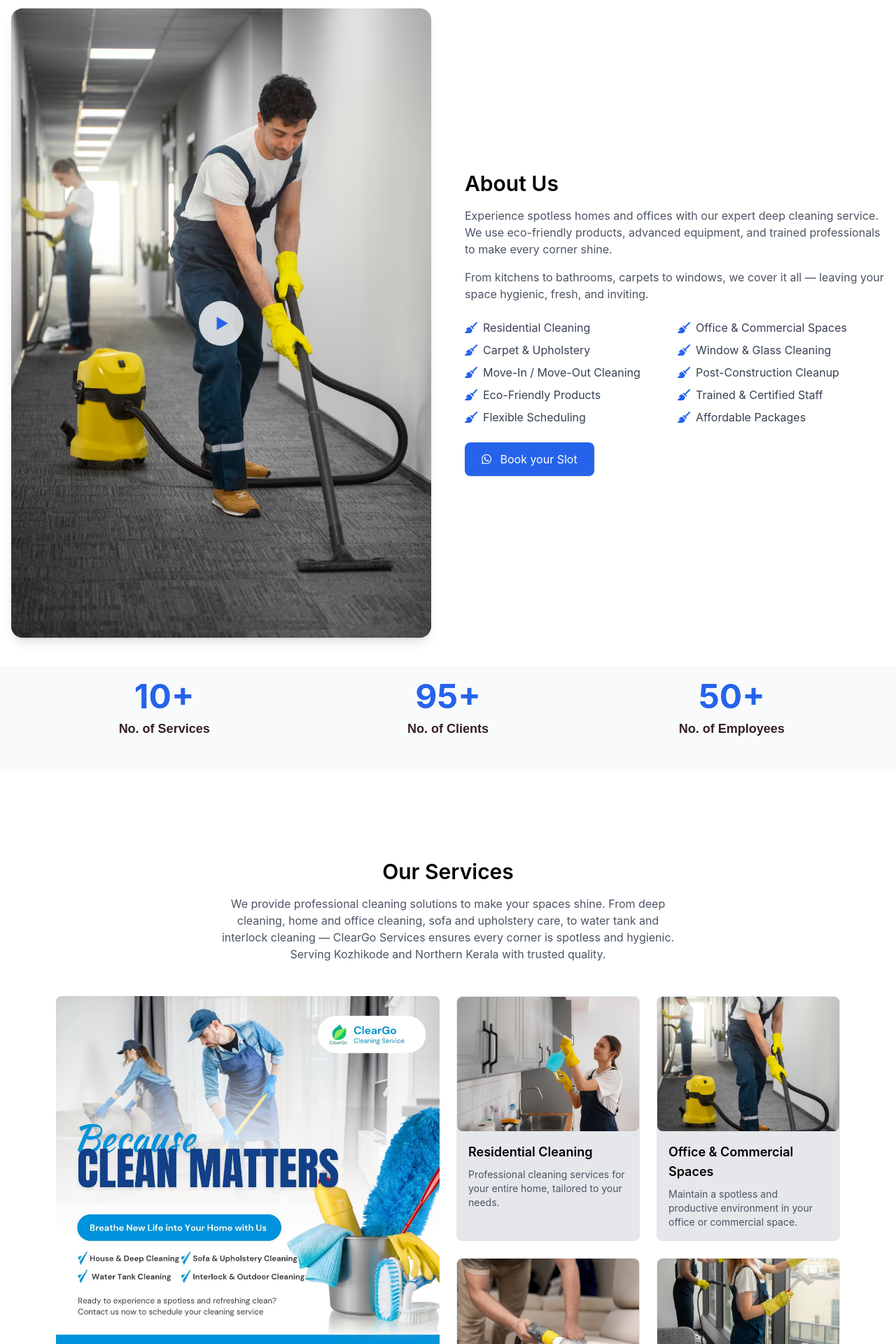
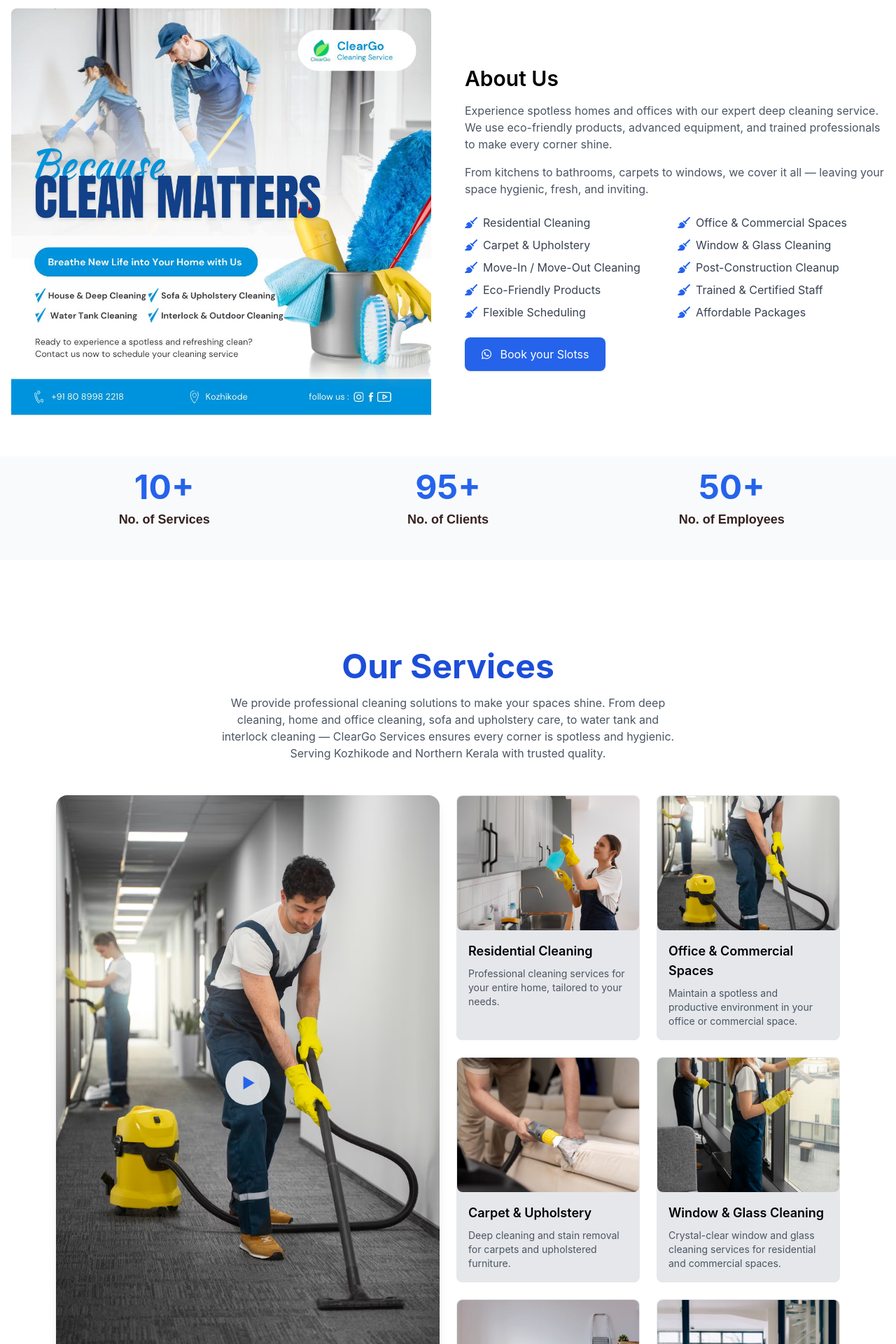
Before and after one commit to Ashik-ch/cleargo-services, a React (Create React App) app: page / in a window 1280 px wide. Shown: the part 880-2800 px from the top of the page at 70% size. Built offline with nearby package versions, Linux system fonts and the light colour scheme.

Commit message:
amiamtion

```diff
--- a/package.json
+++ b/package.json
@@ -8,6 +8,7 @@
     "@testing-library/jest-dom": "^6.6.3",
     "@testing-library/react": "^16.3.0",
     "@testing-library/user-event": "^13.5.0",
+    "motion": "^12.23.15",
     "react": "^19.1.0",
     "react-countup": "^6.5.3",
     "react-dom": "^19.1.0",
--- a/src/components/About.jsx
+++ b/src/components/About.jsx
@@ -1,5 +1,6 @@
 import React from "react";
 import CountUp from 'react-countup';
+import { motion } from "framer-motion";
 
 const About = () => {
 
@@ -19,29 +20,11 @@ const About = () => {
     <section className="py-16 ">
       <div className="max-w-7xl mx-auto px-4 flex flex-col lg:flex-row items-center gap-12 bg-white">
         <div className="w-full lg:w-1/2 relative">
-          <a
-            href="https://youtu.be/oySJFZjTFh8?si=89uVlpJNqh7326IQ"
-            target="_blank"
-            rel="noopener noreferrer"
-            className="group relative block"
-          >
-            <img
-              src={`${process.env.PUBLIC_URL}/assets/images/commercial.jpg`}
-              alt="Deep Cleaning Video"
-              className="rounded-2xl shadow-lg"
-            />
-            <span className="absolute inset-0 flex items-center justify-center">
-              <span className="w-16 h-16 bg-white bg-opacity-80 rounded-full flex items-center justify-center group-hover:scale-110 transition transform">
-                <svg
-                  className="w-8 h-8 text-blue-600"
-                  fill="currentColor"
-                  viewBox="0 0 20 20"
-                >
-                  <path d="M6 4l10 6-10 6V4z" />
-                </svg>
-              </span>
-            </span>
-          </a>
+          <img
+            src={`${process.env.PUBLIC_URL}/assets/images/ads.jpg`}
+            alt="ads"
+            className="rounded-lg w-full object-cover"
+          />
         </div>
 
         {/* Text Section */}
@@ -66,14 +49,18 @@ const About = () => {
             ))}
           </ul>
           <div className="flex justify-center md:justify-start">
-            <a
+            <motion.a
               href="https://wa.me/918089982218?text=Hello%20ClearGo%20Services%2C%20I%20would%20like%20to%20book%20a%20cleaning%20service."
               target="_blank"
               rel="noopener noreferrer"
-              className="inline-block bg-blue-600 text-white px-6 py-3 rounded-lg shadow hover:bg-blue-700 transition"
+              className="inline-block bg-blue-600 text-white px-6 py-3 rounded-lg shadow hover:bg-blue-700"
+              initial={{ opacity: 0, x: -25 }}
+              whileInView={{ opacity: 1, x: 0 }}
+              viewport={{ once: true }} // animate only once
+              transition={{ duration: 0.9, ease: [0.17, 0.55, 0.55, 1] }}
             >
-              <i className="fab fa-whatsapp mr-2"></i> Book your Slot
-            </a>
+              <i className="fab fa-whatsapp mr-2"></i> Book your Slotss
+            </motion.a>
           </div>
         </div>
       </div>
@@ -117,7 +104,7 @@ const About = () => {
           </div>
         </div>
       </div>
-    </section>
+    </section >
 
   );
 };
--- a/src/components/Services.jsx
+++ b/src/components/Services.jsx
@@ -1,37 +1,37 @@
 import React from "react";
 import "./services.scss";
+import { motion } from "framer-motion";
 
 const services = [
   {
     title: "Residential Cleaning",
     desc: "Professional cleaning services for your entire home, tailored to your needs.",
-    url: "/assets/images/residential.jpg"
-
+    url: "/assets/images/residential.jpg",
   },
   {
     title: "Office & Commercial Spaces",
     desc: "Maintain a spotless and productive environment in your office or commercial space.",
-    url: "/assets/images/commercial.jpg"
+    url: "/assets/images/commercial.jpg",
   },
   {
     title: "Carpet & Upholstery",
     desc: "Deep cleaning and stain removal for carpets and upholstered furniture.",
-    url: "/assets/images/upholstery.jpg"
+    url: "/assets/images/upholstery.jpg",
   },
   {
     title: "Window & Glass Cleaning",
     desc: "Crystal-clear window and glass cleaning services for residential and commercial spaces.",
-    url: "/assets/images/glass.jpg"
+    url: "/assets/images/glass.jpg",
   },
   {
     title: "Move-In / Move-Out Cleaning",
     desc: "Detailed cleaning to prepare your space for new occupants or fresh beginnings.",
-    url: "/assets/images/move-in.jpg"
+    url: "/assets/images/move-in.jpg",
   },
   {
     title: "Post-Construction Cleanup",
     desc: "Comprehensive cleaning services after construction or renovation projects.",
-    url: "/assets/images/postconstruction.jpg"
+    url: "/assets/images/postconstruction.jpg",
   },
 ];
 
@@ -41,25 +41,56 @@ const Services = () => {
       <div id="services" className="py-16 bg-white text-center">
         <div className="max-w-6xl mx-auto px-4">
           <div className="mb-12 text-center">
-            <h1 className="text-3xl font-semibold mb-4">Our Services</h1>
+            <h1 className="text-5xl font-bold mb-4 text-blue-700">
+              Our Services
+            </h1>
             <p className="text-gray-600 max-w-2xl mx-auto">
-              We provide professional cleaning solutions to make your spaces shine. From deep cleaning, home and office cleaning, sofa and upholstery care, to water tank and interlock cleaning — ClearGo Services ensures every corner is spotless and hygienic. Serving Kozhikode and Northern Kerala with trusted quality.
+              We provide professional cleaning solutions to make your spaces
+              shine. From deep cleaning, home and office cleaning, sofa and
+              upholstery care, to water tank and interlock cleaning — ClearGo
+              Services ensures every corner is spotless and hygienic. Serving
+              Kozhikode and Northern Kerala with trusted quality.
             </p>
           </div>
           <div className="flex flex-col lg:flex-row gap-6 items-center lg:items-start">
             <div className="w-full lg:w-1/2">
-              <img
-                src={`${process.env.PUBLIC_URL}/assets/images/ads.jpg`}
-                alt="ads"
-                className="rounded-lg w-full object-cover"
-              />
+              <a
+                href="https://youtu.be/oySJFZjTFh8?si=89uVlpJNqh7326IQ"
+                target="_blank"
+                rel="noopener noreferrer"
+                className="group relative block"
+              >
+                <img
+                  src={`${process.env.PUBLIC_URL}/assets/images/commercial.jpg`}
+                  alt="Deep Cleaning Video"
+                  className="rounded-2xl shadow-lg"
+                />
+                <span className="absolute inset-0 flex items-center justify-center">
+                  <span className="w-16 h-16 bg-white bg-opacity-80 rounded-full flex items-center justify-center group-hover:scale-110 transition transform">
+                    <svg
+                      className="w-8 h-8 text-blue-600"
+                      fill="currentColor"
+                      viewBox="0 0 20 20"
+                    >
+                      <path d="M6 4l10 6-10 6V4z" />
+                    </svg>
+                  </span>
+                </span>
+              </a>
             </div>
             <div className="w-full lg:w-1/2">
               <div className="grid grid-cols-1 sm:grid-cols-2 gap-6">
                 {services.map((service, index) => (
-                  <div
+                  <motion.div
                     key={index}
                     className="flex flex-col bg-gray-200 border rounded-lg overflow-hidden hover:shadow-lg transition"
+                    initial={{ opacity: 0, }}
+                    whileInView={{ opacity: 1, x: 0 }}
+                    viewport={{ once: false, amount: 0.2 }}
+                    transition={{
+                      duration: 0.7,       // slower & smoother
+                      ease: "easeOut"      // smooth easing
+                    }}
                   >
                     <div
                       className="h-48 bg-cover bg-center rounded-lg"
@@ -68,17 +99,20 @@ const Services = () => {
                       }}
                     ></div>
                     <div className="p-4 text-left">
-                      <h3 className="text-lg font-semibold mb-2">{service.title}</h3>
+                      <h3 className="text-lg font-semibold mb-2">
+                        {service.title}
+                      </h3>
                       <p className="text-gray-600 text-sm">{service.desc}</p>
                     </div>
-                  </div>
+                  </motion.div>
                 ))}
               </div>
+
             </div>
           </div>
         </div>
       </div>
-    </section >
+    </section>
   );
 };
 
```
Also changed, not shown: 1 other file (tests, documents, lock files or other folders).
